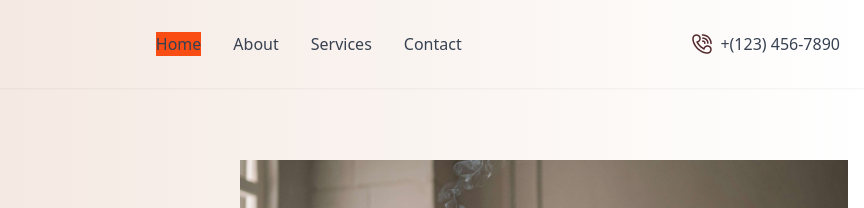
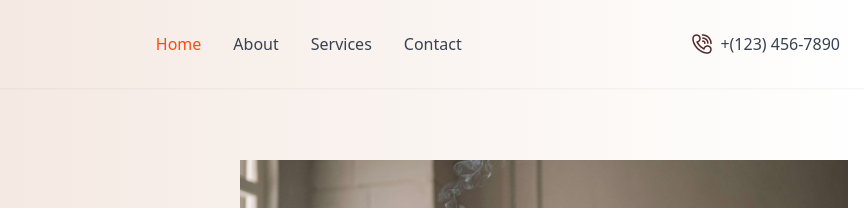
Before and after one commit to glosifi/shantaj.com.np, a plain HTML site: page index.html in a window 1280 px wide. In both pictures the pointer is over the link 594 px from the left and 43 px from the top of the page. Shown: the top 208 px of the page, 416-1280 px from the left. Drawn offline with nearby package versions, Linux system fonts and the light colour scheme; a web font is replaced by a local one.

Commit message:
minor fixes

```diff
--- a/css/style.css
+++ b/css/style.css
@@ -82,8 +82,8 @@ button {
   position: relative;
 }
 
-a:hover {
-  background: var(--dark-orange);
+nav a:hover {
+  color: var(--dark-orange);
 }
 
 .navbar a.active::after {
```
